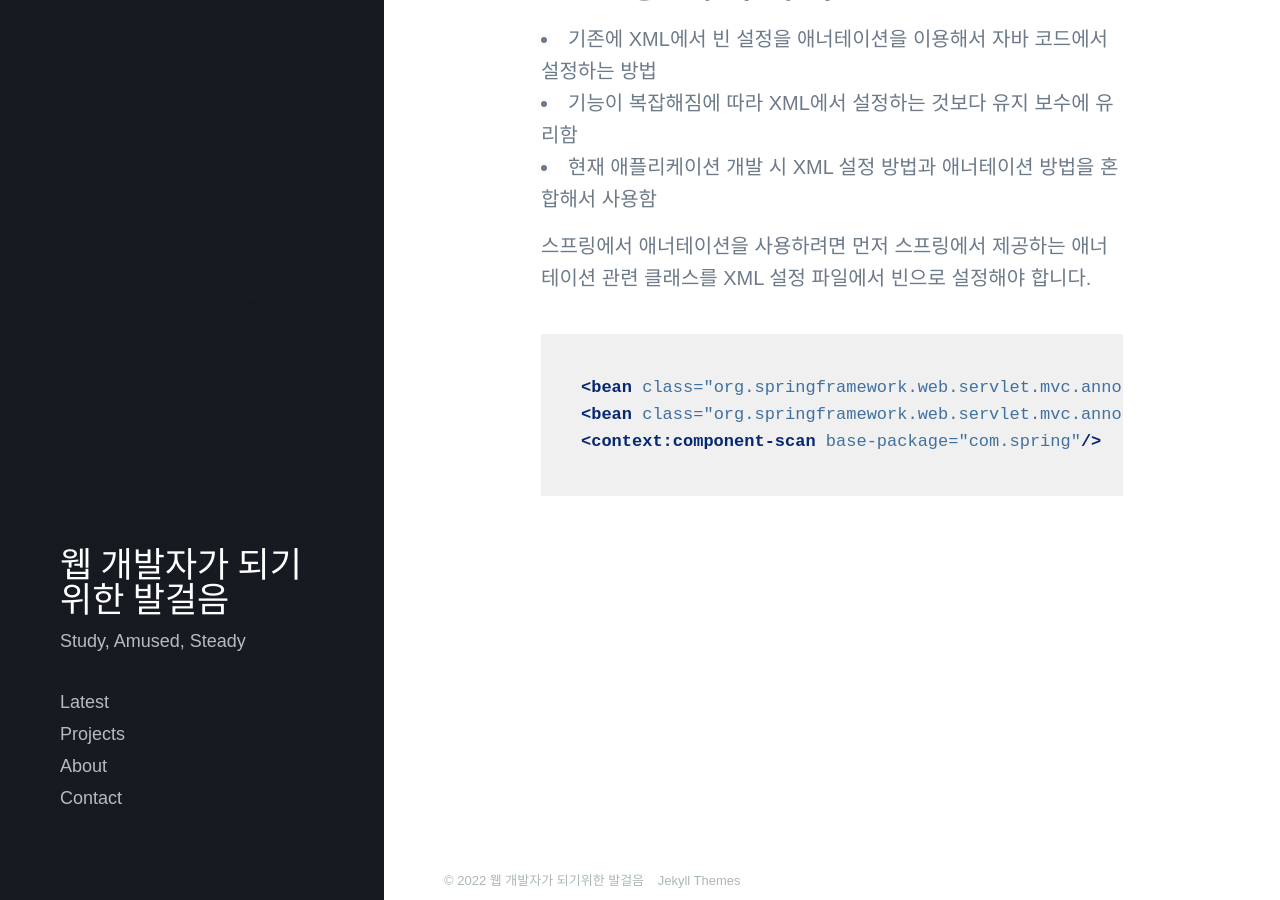
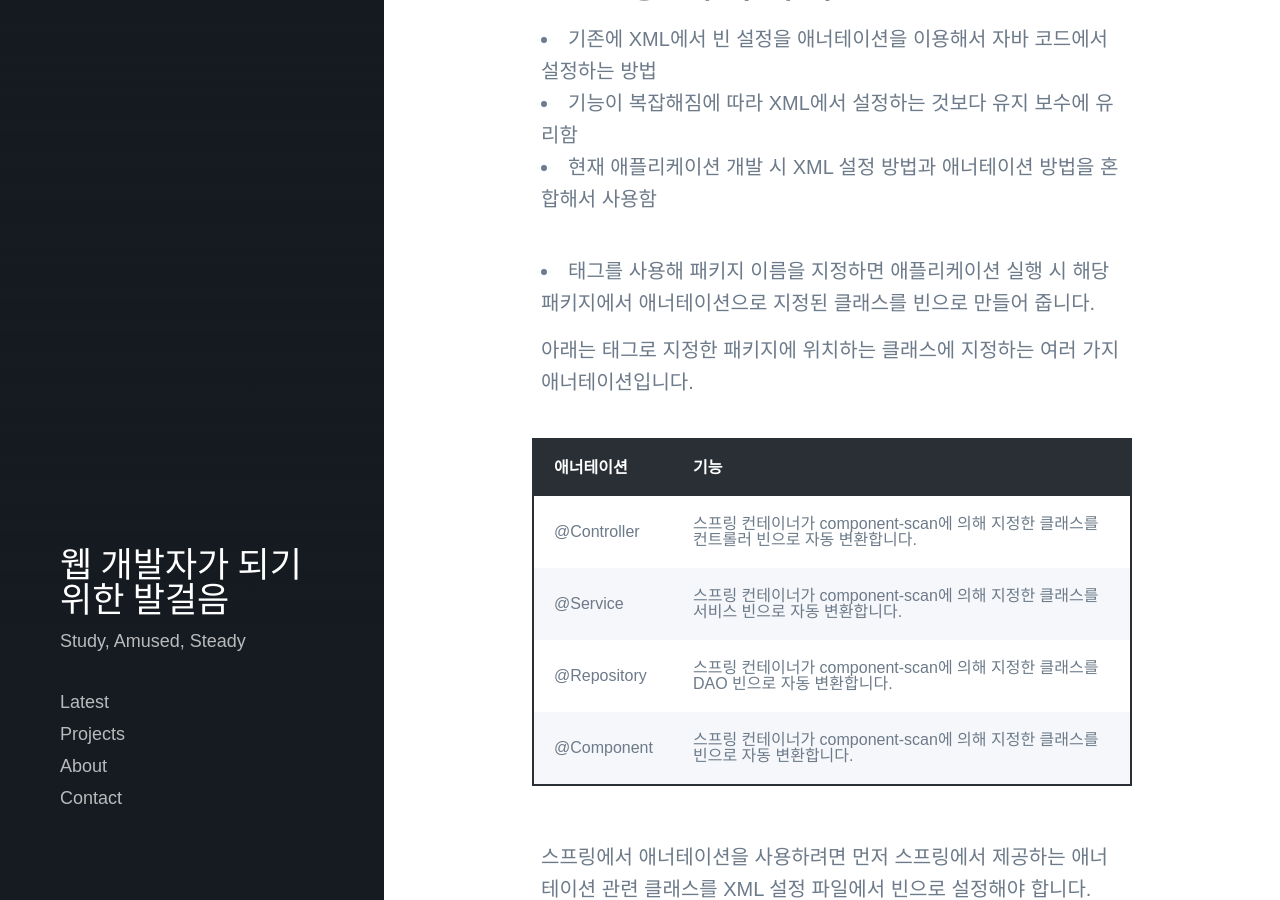
Before and after one commit to lawijdo201/lawijdo201.github.io, a Jekyll site: the page built from _posts/2022-07-26-Annotation.md, in a window 1280 px wide and 900 px high, scrolled down 230 px. Built offline with Jekyll 4.4.1, drawn with Linux system fonts in a browser that asks for light colours; nearby versions of some CDN libraries; some web fonts are replaced.

Commit message:
Update 2022-07-26-Annotation.md

````diff
--- a/_posts/2022-07-26-Annotation.md
+++ b/_posts/2022-07-26-Annotation.md
@@ -10,9 +10,23 @@ excerpt: Annotation에 대해
 * 기능이 복잡해짐에 따라 XML에서 설정하는 것보다 유지 보수에 유리함
 * 현재 애플리케이션 개발 시 XML 설정 방법과 애너테이션 방법을 혼합해서 사용함
 
+
+### <context:component-scan base-package="패키지명"/>
+* <context:component-scan> 태그를 사용해 패키지 이름을 지정하면 애플리케이션 실행 시 해당 패키지에서 애너테이션으로 지정된 클래스를 빈으로 만들어 줍니다.
+
+아래는 <context:component-scan> 태그로 지정한 패키지에 위치하는 클래스에 지정하는 여러 가지 애너테이션입니다.
+
+|애너테이션|기능|
+|----------|----------------|
+|@Controller|스프링 컨테이너가 component-scan에 의해 지정한 클래스를 컨트롤러 빈으로 자동 변환합니다.|
+|@Service|스프링 컨테이너가 component-scan에 의해 지정한 클래스를 서비스 빈으로 자동 변환합니다.|
+|@Repository|스프링 컨테이너가 component-scan에 의해 지정한 클래스를 DAO 빈으로 자동 변환합니다.|
+|@Component|스프링 컨테이너가 component-scan에 의해 지정한 클래스를 빈으로 자동 변환합니다.|
+
+
 스프링에서 애너테이션을 사용하려면 먼저 스프링에서 제공하는 애너테이션 관련 클래스를 XML 설정 파일에서 빈으로 설정해야 합니다.
 ```xml
 <bean class="org.springframework.web.servlet.mvc.annotation.DefaultAnnotationHandlerMapping"/>  <!-- 클래스 레벨에 @RequestMapping을 처리합니다. -->
 <bean class="org.springframework.web.servlet.mvc.annotation.AnnotationMethodHandlerAdapter"/>   <!-- 메서드 레벨에 @RequestMapping을 처리합니다. -->
-<context:component-scan base-package="com.spring"/>                   <!-- com.sping 패키지에 존재하는 클래스에 애너테이션이 적용되도록 설정합니다. -->
+<context:component-scan base-package="패키지명"/>                   <!-- 적용한 패키지에 존재하는 클래스에 애너테이션이 적용되도록 설정합니다. -->
 ```
````
